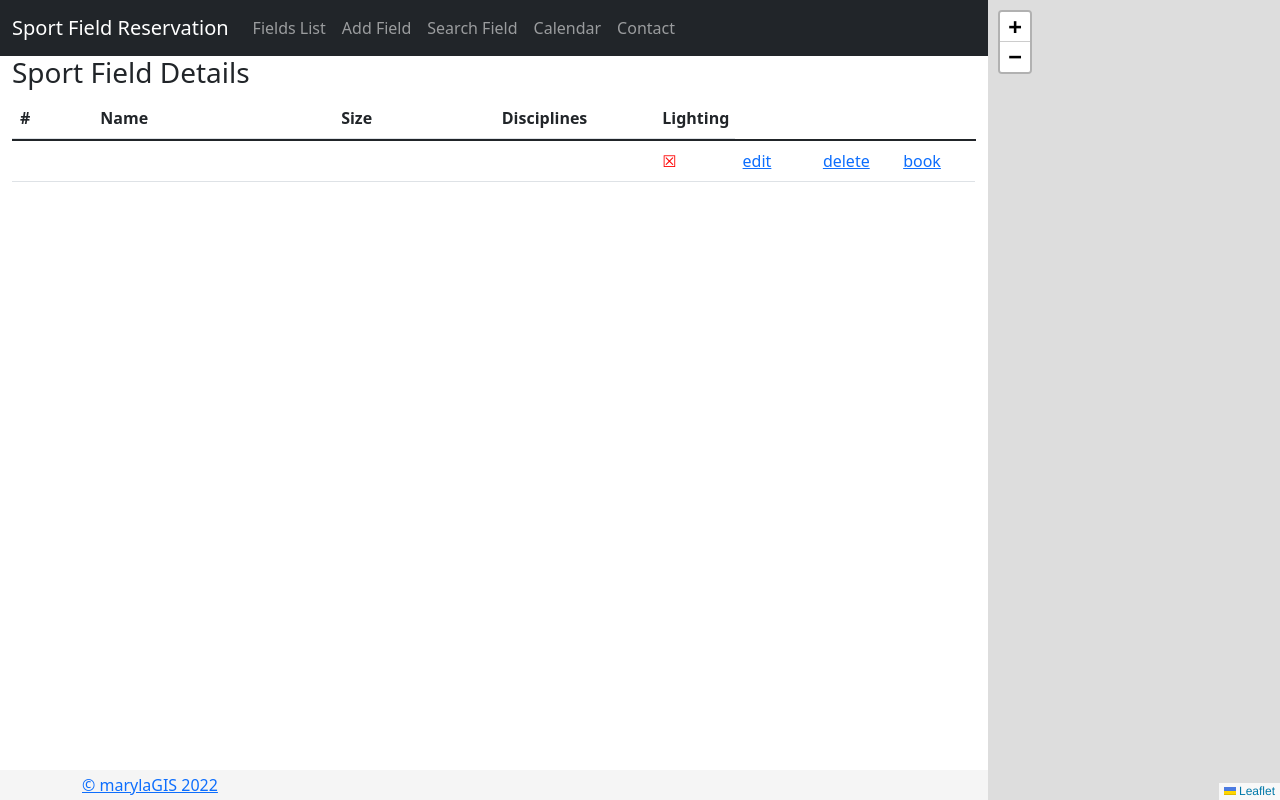
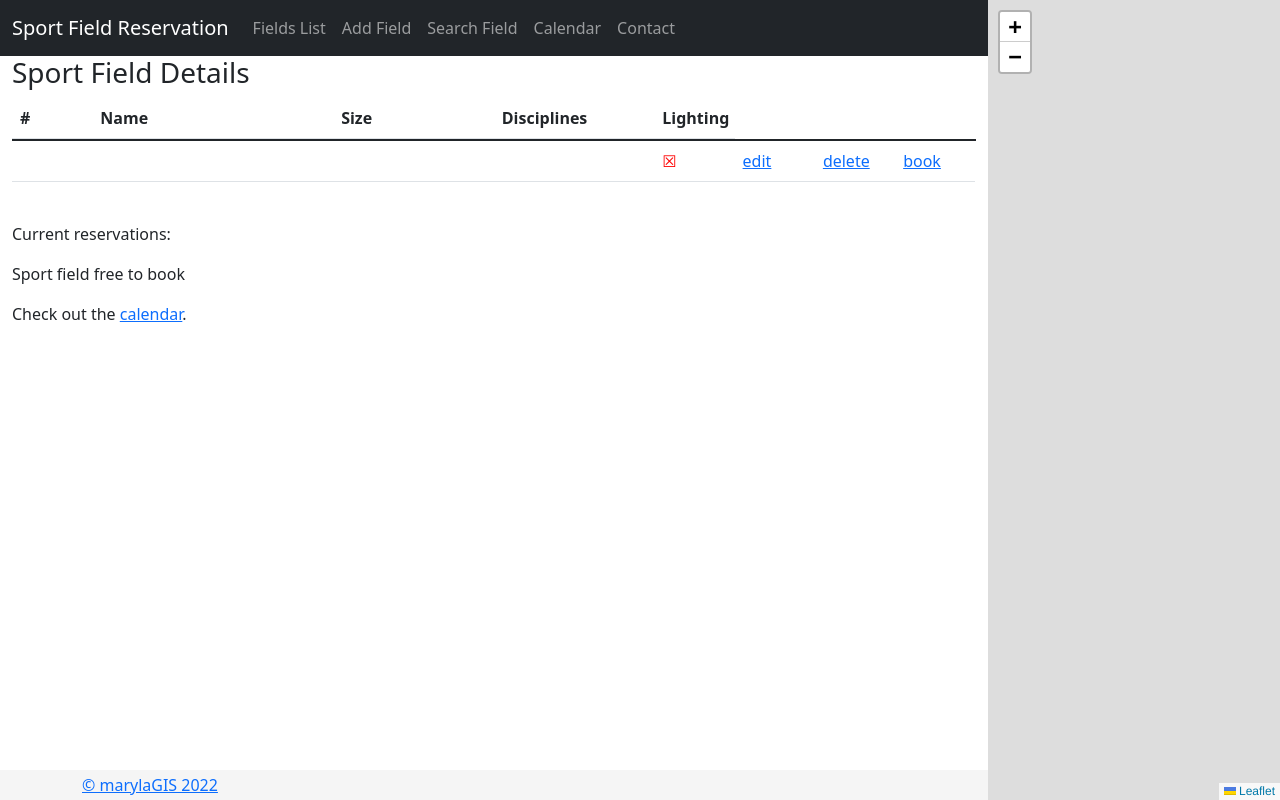
Before and after one commit to marylaGIS/sport_field_reservation, a Django app: template sport_field_app/templates/sport-field-details.html in a window 1280 px wide. Run offline with Django 4.2, Linux system fonts and the light colour scheme; the template is opened without the code that fills it, so the values that code supplies are empty; some libraries are stand-ins or nearby versions.

Commit message:
added list of current sf reservations in the sf details view

```diff
--- a/sport_field_app/templates/sport-field-details.html
+++ b/sport_field_app/templates/sport-field-details.html
@@ -52,6 +52,20 @@
 		</tbody>
 	</table>
 </div>
+<br>
+<div class="container-sm">
+	<p>Current reservations:</p>
+	{% if sport_field_reservations %}
+	<ul>
+		{% for sfr in sport_field_reservations %}
+		<li>{{ sfr.date }} {{sfr.comment }}</li>
+		{% endfor %}
+	</ul>
+	{% else %}
+	<p>Sport field free to book</p>
+	{% endif %}
+	<p>Check out the <a href="/calendar">calendar</a>.</p>
+</div>
 {% endblock %}
 
 {% block map %}
--- a/sport_field_app/views.py
+++ b/sport_field_app/views.py
@@ -30,12 +30,15 @@ class SportFieldDetailsView(View):
 
         sfd = sport_field.disciplines.all()
 
+        sport_field_reservations = SportFieldReservation.objects.filter(sport_field=sport_field)
+
         latitude = sport_field.latitude
         longitude = sport_field.longitude
         ctx = {"sport_field": sport_field,
                "sfd": sfd,
                "x": latitude,
-               "y": longitude}
+               "y": longitude,
+               "sport_field_reservations": sport_field_reservations}
         return render(request, "sport-field-details.html", ctx)
 
 
```
